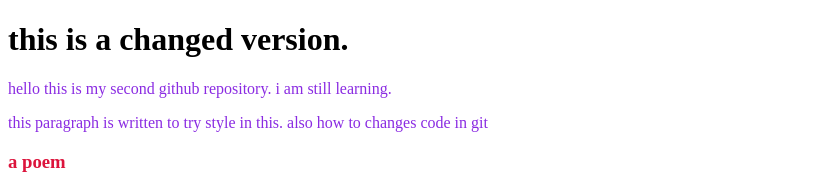
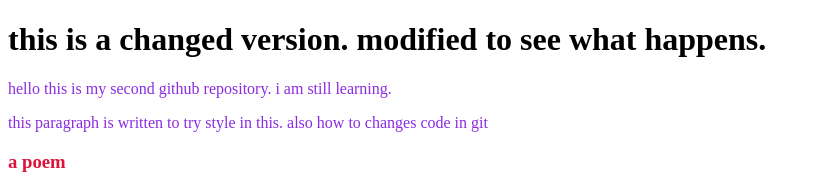
Before and after one commit to NujhatKhan/my-second-repo, a plain HTML site: page index.html in a window 1280 px wide. Shown: the top 188 px of the page, without its empty margins (0-820 px from the left). Drawn offline with Linux system fonts and the light colour scheme.

Commit message:
to see merge conflict

```diff
--- a/index.html
+++ b/index.html
@@ -8,7 +8,7 @@
     <link rel="stylesheet" href="style.css">
 </head>
 <body>
-    <h1>this is a changed version.</h1>
+    <h1>this is a changed version. modified to see what happens.</h1>
     <p>hello this is my second github repository. i am still learning.</p>
     <p>this paragraph is written to try style in this. also how to changes code in git</p>
     <h3>a poem</h3>
```
